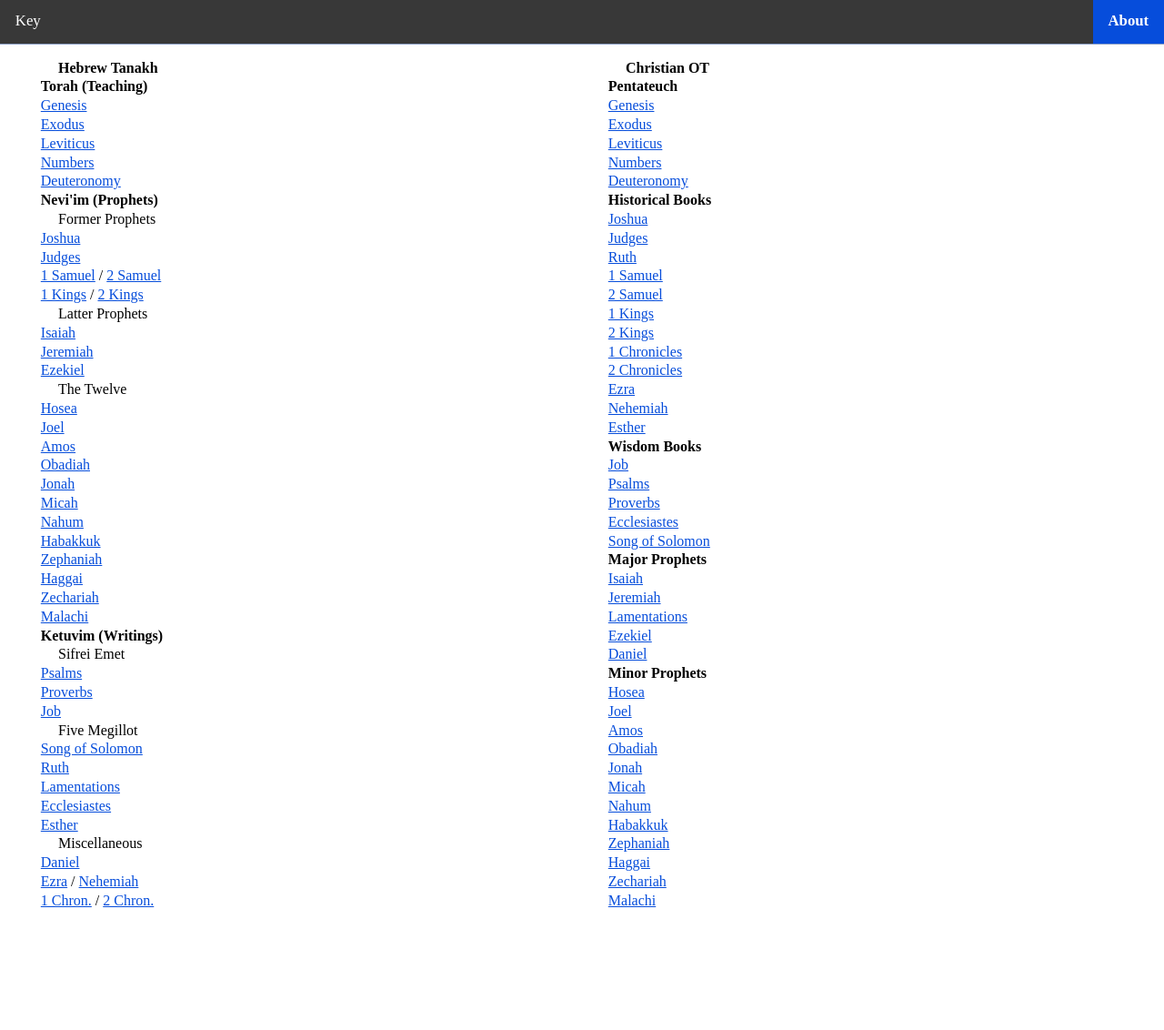
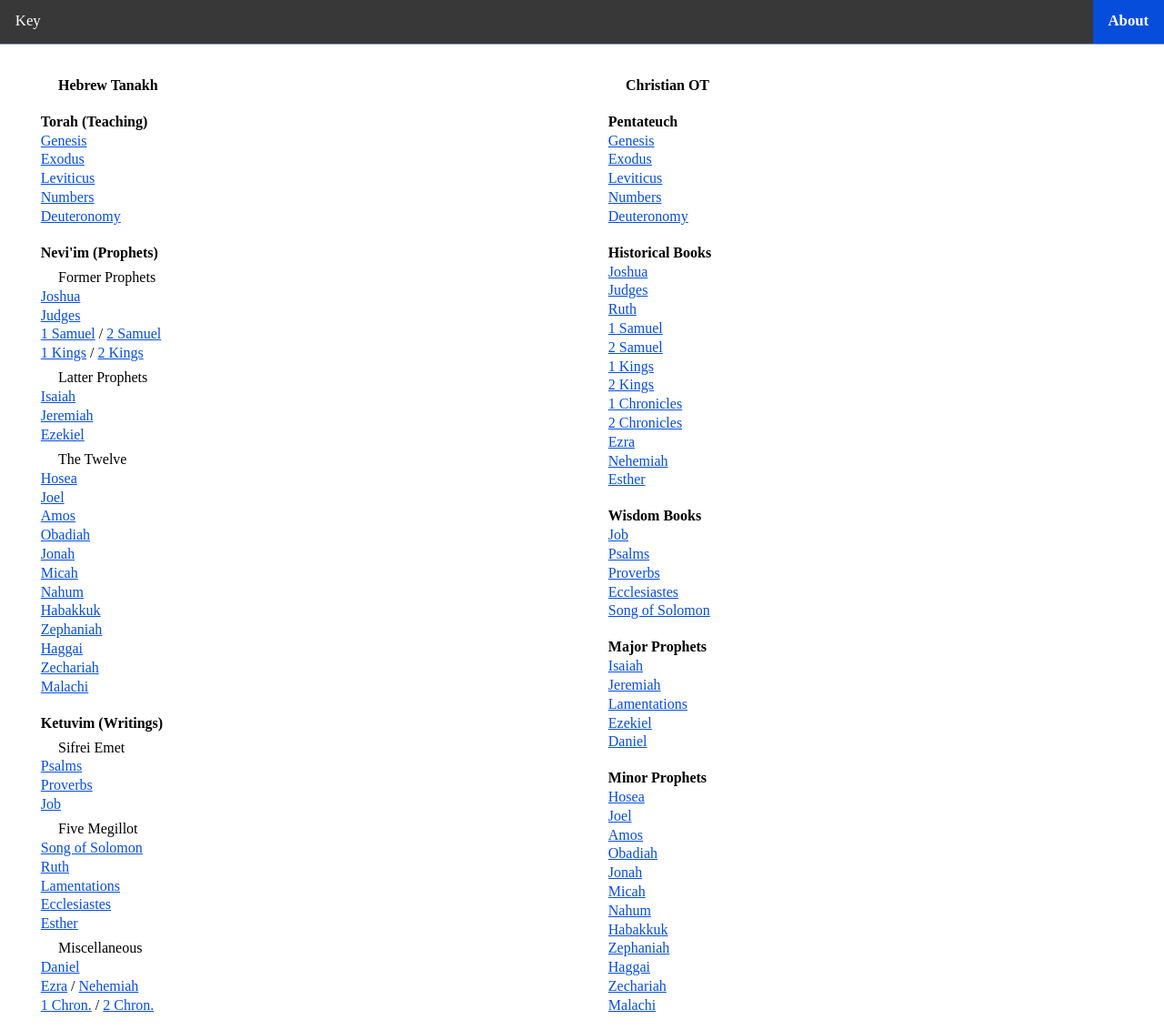
Before and after one commit to gfassero/HIERO, a Jekyll site: the page read/index.html, which Jekyll copies as it is, in a window 1280 px wide. Shown: the whole page at 91% size. Built offline with Jekyll 4.4.1, drawn with Linux system fonts in a browser that asks for light colours.

Commit message:
Add line spacing

```diff
--- a/read/index.html
+++ b/read/index.html
@@ -13,14 +13,18 @@
     float: left;
     width: 50%;
 }
+
 .column p:last-child {
     padding-bottom: 1em;
 }
+p {
+    line-height: 1.3em;
+}
 p.in1 {
-    margin-top: 0.4em;
+    margin-top: 0.4em !important;
 }
 p.title {
-    margin-top: 1.2em;
+    margin-top: 1.2em !important;
 }
 
 .panel {
```
